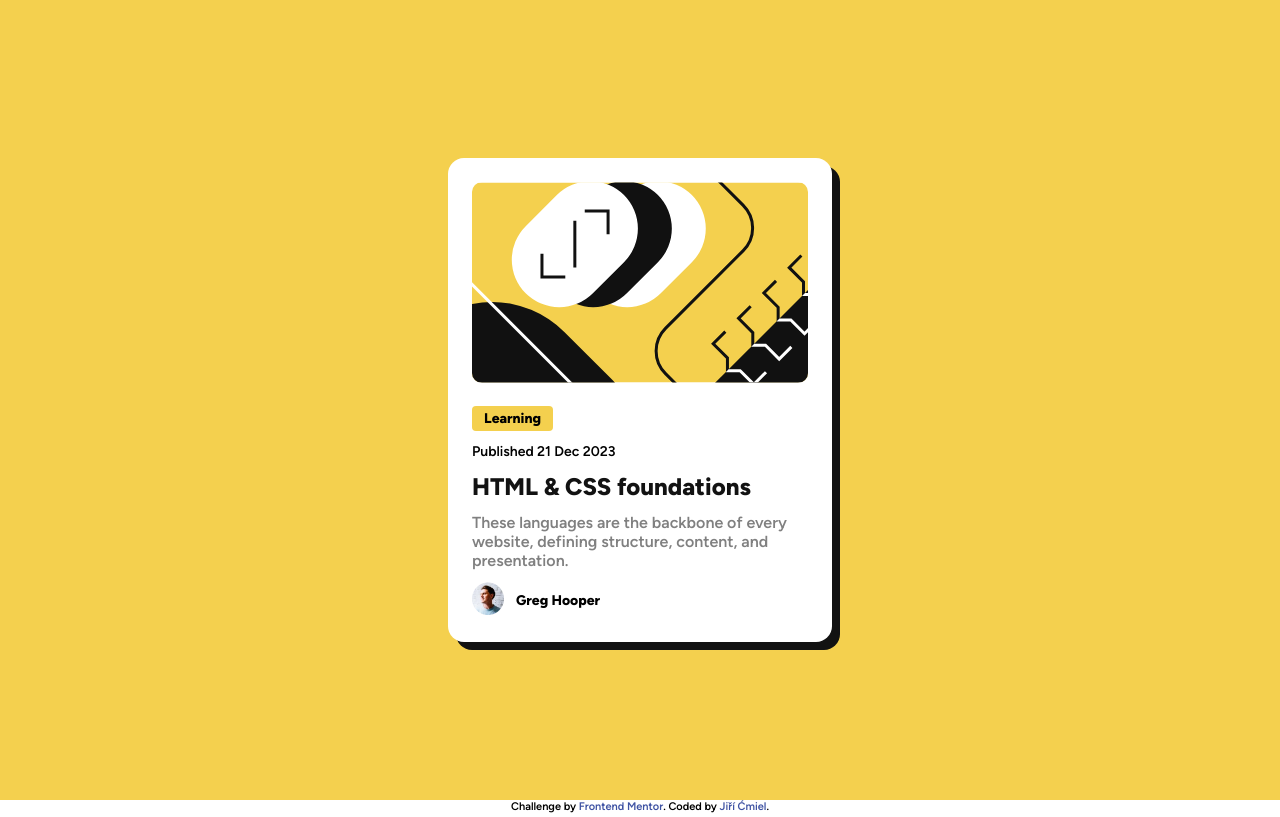
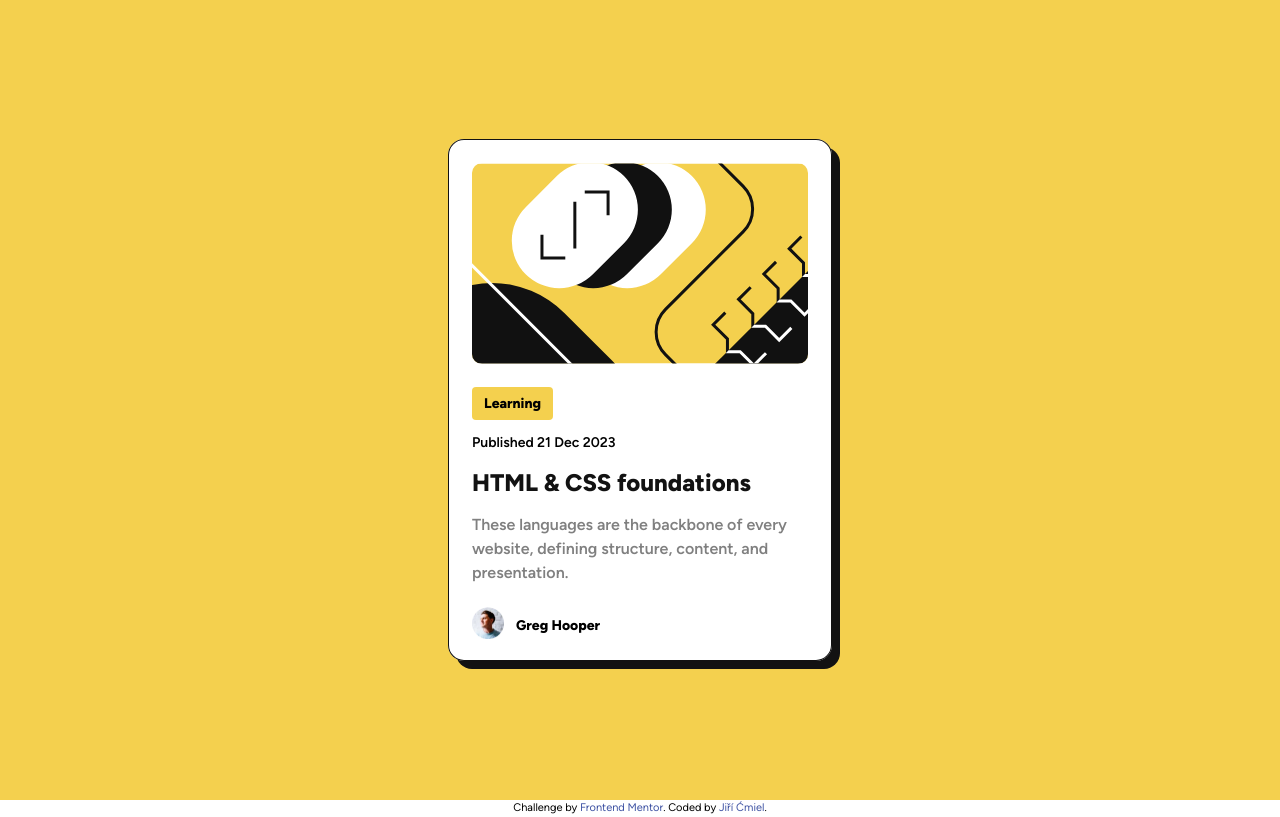
Before and after one commit to jiricmiel/blog-preview-card-main, a plain HTML site: page index.html in a window 1280 px wide. Drawn offline with Linux system fonts and the light colour scheme.

Commit message:
final touch
Mainly working with fonts. Also updates to .card component to meet challenge conditions even better.

```diff
--- a/index.html
+++ b/index.html
@@ -5,7 +5,7 @@
     <meta name="viewport" content="width=device-width, initial-scale=1.0" />
     <!-- displays site properly based on user's device -->
 
-    <link rel="stylesheet" href="/css/style.css" />
+    <link rel="stylesheet" href="css/style.css" />
     <link
       rel="icon"
       type="image/png"
--- a/sass/components/_card.scss
+++ b/sass/components/_card.scss
@@ -10,9 +10,9 @@
 .card {
   background-color: var(--white);
   max-width: 38.4rem;
-  padding: 2.4rem;
+  padding: 2.4rem 2.4rem 1.8rem 2.4rem;
   border-radius: 1.6rem;
-  box-shadow: 8px 8px 0 var(--black);
+  box-shadow: 8px 8px 0 var(--black), inset 0 0 0 1px var(--black);
 
   &__img-wrap {
     height: 20rem;
@@ -27,26 +27,25 @@
     margin-top: 2.4rem;
   }
 
-  &__tags {
-  }
-
   &__tag {
     display: inline-block;
     background-color: var(--yellow);
     border-radius: 4px;
     font-size: 1.4rem;
     font-weight: 800;
-    padding: 4px 12px;
+    padding: 6px 12px;
   }
 
   &__time {
     display: inline-block;
     margin-top: 1.2rem;
     font-size: 1.4rem;
+    font-weight: 500;
   }
 
   &__heading {
     font-size: 2.4rem;
+    font-weight: 800;
     margin-top: 1.2rem;
   }
 
@@ -67,10 +66,11 @@
     margin-top: 1.2rem;
     font-size: 1.6rem;
     color: var(--grey);
+    font-weight: 500;
   }
 
   &__author-wrap {
-    margin-top: 1.2rem;
+    margin-top: 2.2rem;
     display: flex;
     gap: 1.2rem;
     align-items: center;
--- a/sass/globals/_boilerplate.scss
+++ b/sass/globals/_boilerplate.scss
@@ -18,4 +18,5 @@ html {
 
 body {
   font-family: "Figtree";
+  line-height: 1.5;
 }
--- a/sass/globals/_index.scss
+++ b/sass/globals/_index.scss
@@ -1,3 +1,4 @@
 @forward "boilerplate";
 @forward "colors";
 @forward "typography";
+@forward "../util/index";
--- a/sass/style.scss
+++ b/sass/style.scss
@@ -1,3 +1,2 @@
-@forward "globals";
-@forward "components";
-@forward "util";
+@use "globals/index" as *;
+@use "components/index" as *;
--- a/sass/util/_fonts.scss
+++ b/sass/util/_fonts.scss
@@ -1,15 +1,20 @@
 @font-face {
   font-family: "Figtree";
-  src: url(../../assets/fonts/Figtree-VariableFont_wght.ttf), format("ttf");
-  src: url(../../assets/fonts/static/Figtree-SemiBold.ttf), format("ttf");
   font-style: normal;
-  font-weight: 500;
+  font-weight: 100 900;
+  src: url(../assets/fonts/Figtree-VariableFont_wght.ttf)
+    format("truetype-variations");
 }
 
 @font-face {
   font-family: "Figtree";
-  src: url(../../assets/fonts/Figtree-VariableFont_wght.ttf), format("ttf");
-  src: url(../../assets/fonts/static/Figtree-ExtraBold.ttf), format("ttf");
+  font-style: normal;
+  font-weight: 500;
+  src: url(../assets/fonts/static/Figtree-SemiBold.ttf) format("truetype");
+}
+@font-face {
+  font-family: "Figtree";
   font-style: normal;
   font-weight: 800;
+  src: url(../assets/fonts/static/Figtree-ExtraBold.ttf) format("truetype");
 }
```
Also changed, not shown: css/style.css, 1 other file.
